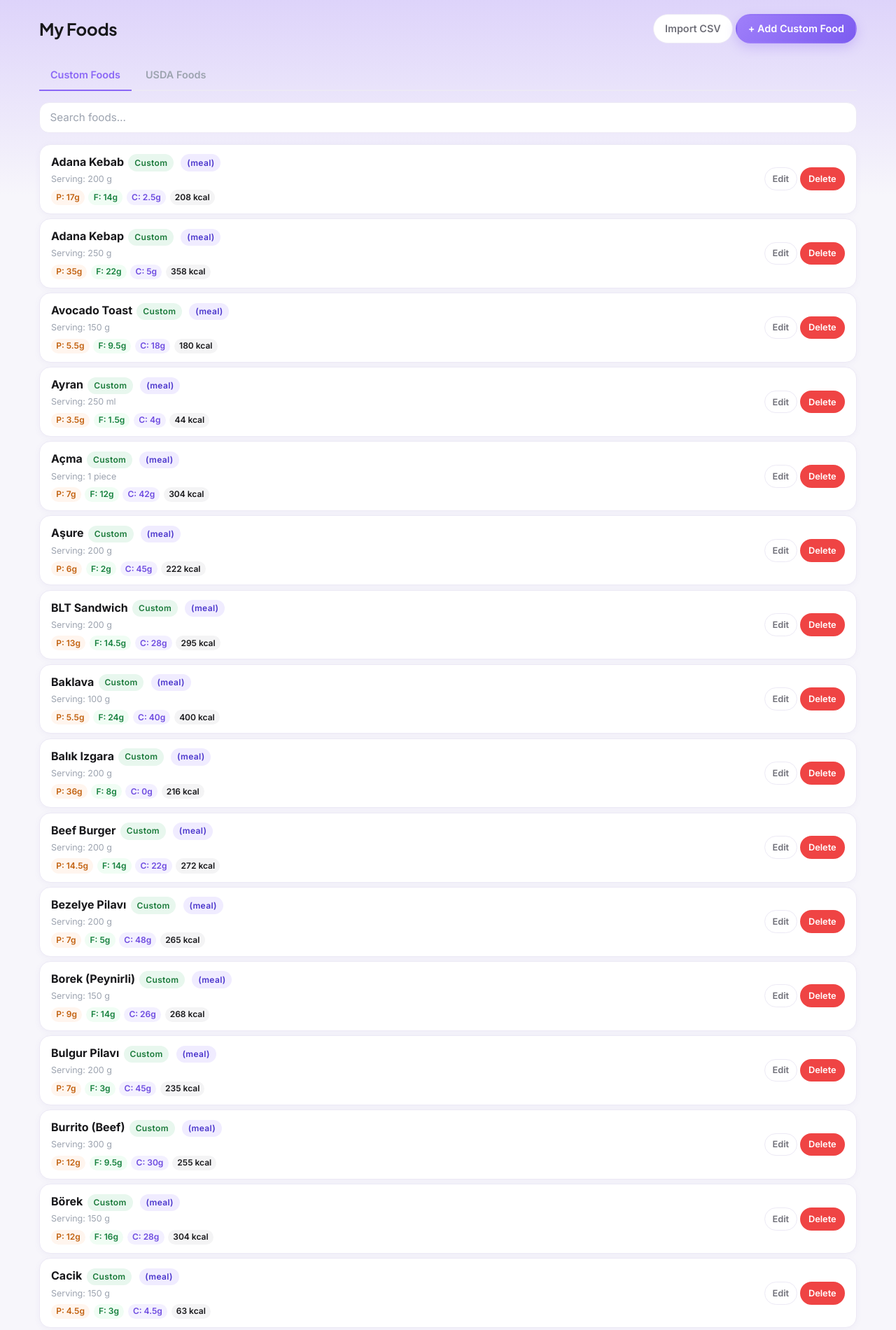
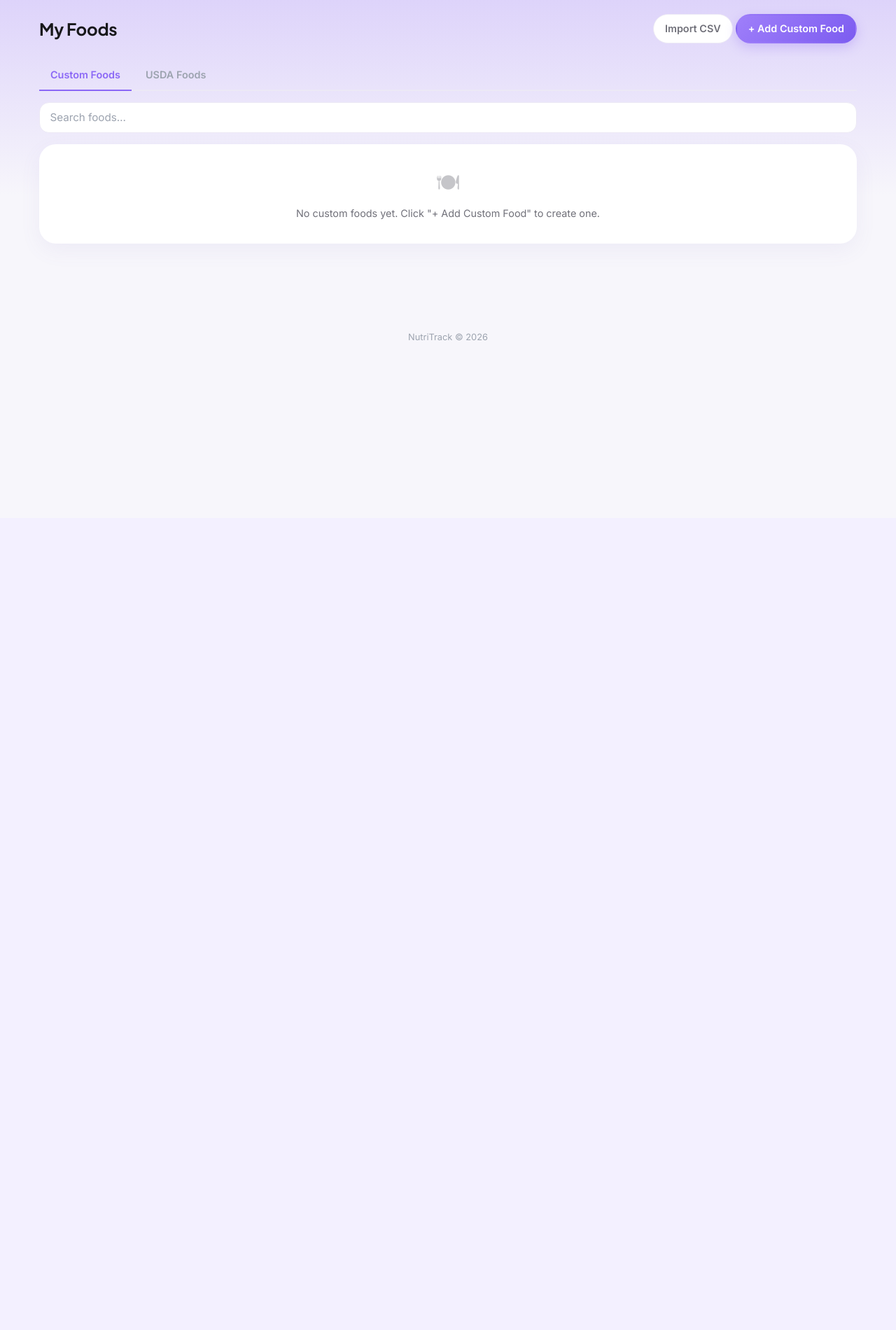
Before and after one commit to sakaryag/nutrition-tracker, a Flask app: page /foods in a window 1280 px wide; the page is wider, and only the part inside the window is pictured. Shown: the part 60-1960 px from the top of that part at 70% size. After the commit the page ends 547 px from the top of that part, so only its background shows below. Run offline with Flask 3, Linux system fonts and the light colour scheme; the visitor is signed in with stand-in values (Sample User, id 1); data comes from the database, SQL or seed files in the repository.

Commit message:
security: custom food ownership, dietitian invite UI; dock: Chat replaces Meals

```diff
--- a/app.py
+++ b/app.py
@@ -48,9 +48,11 @@ def create_app(config_name=None, test_config=None):
     @app.context_processor
     def inject_current_user():
         from flask import session as _session
+        from routes.auth import is_superadmin as _is_superadmin
         uid = _session.get('user_id')
         if uid is None:
-            return {'current_user': None, 'user_has_plan': False}
+            return {'current_user': None, 'user_has_plan': False,
+                    'current_user_is_superadmin': not app.config.get('AUTH_ENABLED')}
         try:
             from models.user import User as _User
             user = db.session.get(_User, uid)
@@ -63,9 +65,10 @@ def create_app(config_name=None, test_config=None):
                 user_has_plan = UserPlanAssignment.query.filter_by(
                     user_id=uid, is_active=True
                 ).first() is not None
-            return {'current_user': user, 'user_has_plan': user_has_plan}
+            return {'current_user': user, 'user_has_plan': user_has_plan,
+                    'current_user_is_superadmin': _is_superadmin(user)}
         except Exception:
-            return {'current_user': None, 'user_has_plan': False}
+            return {'current_user': None, 'user_has_plan': False, 'current_user_is_superadmin': False}
 
     with app.app_context():
         fingerprint = _startup_fingerprint()
@@ -79,6 +82,7 @@ def create_app(config_name=None, test_config=None):
             _patch_food_data(app)
             _patch_program_days(app)
             _patch_plan_feature_enabled(app)
+            _patch_saved_food_owner(app)
             _seed_starter_templates(app)
             _mark_startup_done(app, fingerprint)
 
@@ -191,6 +195,8 @@ def _migrate_add_columns(app):
             'ALTER TABLE saved_food ADD COLUMN IF NOT EXISTS g_per_unit FLOAT',
             'ALTER TABLE saved_food ADD COLUMN IF NOT EXISTS valid_units VARCHAR(500)',
             'ALTER TABLE saved_food ADD COLUMN IF NOT EXISTS is_archived BOOLEAN DEFAULT FALSE',
+            'ALTER TABLE saved_food ADD COLUMN IF NOT EXISTS owner_id INTEGER REFERENCES "user"(id)',
+            'CREATE INDEX IF NOT EXISTS ix_saved_food_owner_id ON saved_food (owner_id)',
             'ALTER TABLE food_entry ADD COLUMN IF NOT EXISTS template_id INTEGER',
             'ALTER TABLE food_entry ADD COLUMN IF NOT EXISTS user_id INTEGER REFERENCES "user"(id)',
             'ALTER TABLE daily_target ADD COLUMN IF NOT EXISTS user_id INTEGER REFERENCES "user"(id)',
@@ -495,6 +501,8 @@ def _migrate_add_columns(app):
             'ALTER TABLE saved_food ADD COLUMN g_per_unit FLOAT',
             'ALTER TABLE saved_food ADD COLUMN valid_units VARCHAR(500)',
             'ALTER TABLE saved_food ADD COLUMN is_archived BOOLEAN DEFAULT 0',
+            'ALTER TABLE saved_food ADD COLUMN owner_id INTEGER REFERENCES "user"(id)',
+            'CREATE INDEX IF NOT EXISTS ix_saved_food_owner_id ON saved_food (owner_id)',
             'ALTER TABLE food_entry ADD COLUMN template_id INTEGER',
             'ALTER TABLE food_entry ADD COLUMN user_id INTEGER REFERENCES "user"(id)',
             'ALTER TABLE daily_target ADD COLUMN user_id INTEGER REFERENCES "user"(id)',
@@ -1110,6 +1118,60 @@ def _patch_program_days(app):
         app.logger.info(f'Migrated {migrated} plans into ProgramDay/MealSlot/SlotItem structure.')
 
 
+def _patch_saved_food_owner(app):
+    """Backfill SavedFood.owner_id for legacy custom foods referenced by exactly one user.
+    Seeded meals and foods with zero or several referencing users stay unowned (read-only)."""
+    try:
+        from models.saved_food import SavedFood
+        from models.food_entry import FoodEntry
+        from models.meal_template import MealTemplate
+        from models.meal_template_item import MealTemplateItem
+        from models.recipe import Recipe
+        from models.recipe_ingredient import RecipeIngredient
+        from seed_data.meals import MEALS, TURKISH_MEALS_V2
+
+        seeded_meal_names = {m['name'] for m in MEALS} | {m['name'] for m in TURKISH_MEALS_V2}
+        cand = (
+            db.select(SavedFood.id)
+            .where(SavedFood.source == 'custom', SavedFood.owner_id.is_(None))
+            .where(db.not_(db.and_(SavedFood.food_type == 'meal', SavedFood.name.in_(seeded_meal_names))))
+        )
+        pair_queries = [
+            db.session.query(FoodEntry.saved_food_id, FoodEntry.user_id)
+            .filter(FoodEntry.saved_food_id.in_(cand), FoodEntry.user_id.isnot(None)),
+            db.session.query(MealTemplateItem.saved_food_id, MealTemplate.user_id)
+            .join(MealTemplate, MealTemplate.id == MealTemplateItem.template_id)
+            .filter(MealTemplateItem.saved_food_id.in_(cand), MealTemplate.user_id.isnot(None)),
+            db.session.query(RecipeIngredient.saved_food_id, Recipe.owner_id)
+            .join(Recipe, Recipe.id == RecipeIngredient.recipe_id)
+            .filter(RecipeIngredient.saved_food_id.in_(cand), Recipe.owner_id.isnot(None)),
+        ]
+        users_by_food = {}
+        for q in pair_queries:
+            for food_id, uid in q.distinct().all():
+                users_by_food.setdefault(food_id, set()).add(uid)
+
+        foods_by_user = {}
+        for food_id, uids in users_by_food.items():
+            if len(uids) == 1:
+                foods_by_user.setdefault(next(iter(uids)), []).append(food_id)
+        if not foods_by_user:
+            return
+        total = 0
+        for uid, ids in foods_by_user.items():
+            for i in range(0, len(ids), 500):
+                total += (
+                    SavedFood.query
+                    .filter(SavedFood.id.in_(ids[i:i + 500]), SavedFood.owner_id.is_(None))
+                    .update({'owner_id': uid}, synchronize_session=False)
+                )
+        db.session.commit()
+        app.logger.info('Backfilled owner_id on %d custom food(s).', total)
+    except Exception as e:
+        db.session.rollback()
+        app.logger.warning('_patch_saved_food_owner failed: %s', e)
+
+
 def _patch_plan_feature_enabled(app):
     """Backfill: ensure every user who has an active plan assignment
     has plan_feature_enabled=True so they can access the My Plan page.
--- a/models/saved_food.py
+++ b/models/saved_food.py
@@ -24,6 +24,8 @@ class SavedFood(db.Model):
     g_per_unit = db.Column(db.Float, nullable=True)  # grams per 1 piece/slice/serving (enables cross-unit conversion)
     valid_units = db.Column(db.String(500), nullable=True)  # JSON array of allowed unit keys; NULL = use default group logic
     is_archived = db.Column(db.Boolean, default=False)
+    # NULL = shared library food (USDA/seed/OpenFoodFacts cache/legacy): read-only for normal users.
+    owner_id = db.Column(db.Integer, db.ForeignKey('user.id'), nullable=True, index=True)
     created_at = db.Column(db.DateTime, default=lambda: datetime.now(timezone.utc))
     updated_at = db.Column(
         db.DateTime, default=lambda: datetime.now(timezone.utc), onupdate=lambda: datetime.now(timezone.utc)
@@ -55,4 +57,5 @@ class SavedFood(db.Model):
             'is_archived': self.is_archived,
             'g_per_unit': self.g_per_unit,
             'valid_units': self.valid_units,
+            'owner_id': self.owner_id,
         }
--- a/routes/auth.py
+++ b/routes/auth.py
@@ -191,9 +191,48 @@ def delete_user_data(uid):
                 pass
         db.session.delete(up)
 
+    _release_owned_foods(uid)
+
     user = db.session.get(User, uid)
     if user is not None:
         db.session.delete(user)
+
+
+def _release_owned_foods(uid):
+    """Delete the user's foods nobody else references; orphan (owner NULL) the rest."""
+    from models.saved_food import SavedFood
+    from models.food_entry import FoodEntry
+    from models.meal_template_item import MealTemplateItem
+    from models.recipe_ingredient import RecipeIngredient
+    from models.exchange_category_member import ExchangeCategoryMember
+    from models.slot_item import SlotItem
+    from models.slot_fulfillment import SlotFulfillment
+    from models.program_guideline import ProgramGuideline
+
+    # Apply pending ORM deletes (the user's own templates/recipes/categories) before checking refs.
+    db.session.flush()
+    owned = db.select(SavedFood.id).where(SavedFood.owner_id == uid)
+    if db.session.execute(owned.limit(1)).first() is None:
+        return
+    referenced = set()
+    for col in (FoodEntry.saved_food_id, MealTemplateItem.saved_food_id, RecipeIngredient.saved_food_id,
+                ExchangeCategoryMember.saved_food_id, SlotItem.saved_food_id,
+                SlotFulfillment.saved_food_id, ProgramGuideline.target_food_id):
+        referenced.update(r[0] for r in db.session.query(col).filter(col.in_(owned)).distinct())
+    # plan_task_completion.saved_food_id exists only via ALTER on older DBs (not in the ORM model).
+    try:
+        with db.session.begin_nested():
+            rows = db.session.execute(db.text(
+                'SELECT DISTINCT saved_food_id FROM plan_task_completion WHERE saved_food_id IN '
+                '(SELECT id FROM saved_food WHERE owner_id = :uid)'), {'uid': uid})
+            referenced.update(r[0] for r in rows)
+    except Exception:
+        pass
+
+    if referenced:
+        SavedFood.query.filter(SavedFood.owner_id == uid, SavedFood.id.in_(referenced)) \
+            .update({'owner_id': None}, synchronize_session=False)
+    SavedFood.query.filter(SavedFood.owner_id == uid).delete(synchronize_session=False)
 
 
 @auth_bp.route('/delete-account', methods=['GET', 'POST'])
--- a/routes/entries.py
+++ b/routes/entries.py
@@ -4,6 +4,7 @@ from models import db
 from models.food_entry import FoodEntry
 from models.saved_food import SavedFood
 from routes.auth import current_user_id
+from routes.foods import can_edit_food
 from sqlalchemy import func
 
 entries_bp = Blueprint('entries', __name__, url_prefix='/api/entries')
@@ -112,6 +113,7 @@ def create_entry():
                 default_serving=float(serving_size) if serving_size is not None else 100.0,
                 serving_unit=serving_unit,
                 is_archived=False,
+                owner_id=uid,
             )
             db.session.add(new_food)
             db.session.flush()          # populate new_food.id before commit
@@ -156,10 +158,10 @@ def update_entry(entry_id: int):
     if 'saved_food_id' in data:
         entry.saved_food_id = int(data['saved_food_id']) if data['saved_food_id'] is not None else None
 
-    # If this entry is linked to a custom saved food, keep its macros in sync.
+    # If this entry is linked to a custom saved food the caller owns, keep its macros in sync.
     if entry.saved_food_id:
         linked_food = db.session.get(SavedFood, entry.saved_food_id)
-        if linked_food and linked_food.source == 'custom':
+        if linked_food and linked_food.source == 'custom' and can_edit_food(linked_food):
             if 'protein' in data:
                 linked_food.protein = entry.protein
             if 'fat' in data:
--- a/routes/foods.py
+++ b/routes/foods.py
@@ -10,8 +10,33 @@ from flask import Blueprint, jsonify, request, current_app, session
 from sqlalchemy import case, or_
 from models import db
 from models.saved_food import SavedFood
+from models.user import User
+from routes.auth import current_user_id, is_superadmin
 
 foods_bp = Blueprint('foods', __name__, url_prefix='/api/foods')
+
+
+def _viewer():
+    """(uid, is_superadmin) for the current request."""
+    uid = current_user_id()
+    user = db.session.get(User, uid) if uid is not None else None
+    return uid, is_superadmin(user)
+
+
+def can_edit_food(food, viewer=None):
+    """USDA foods are read-only; others are editable by their owner or a superadmin (or anyone with auth off)."""
+    if food is None or food.source == 'usda':
+        return False
+    if not current_app.config.get('AUTH_ENABLED'):
+        return True
+    uid, superadmin = viewer or _viewer()
+    return superadmin or (uid is not None and food.owner_id == uid)
+
+
+def food_json(food, viewer=None):
+    d = food.to_dict()
+    d['can_edit'] = can_edit_food(food, viewer)
+    return d
 
 
 @foods_bp.before_request
@@ -193,7 +218,7 @@ def image_lookup():
 def _fetch_openfoodfacts(q: str) -> list:
     """Search OpenFoodFacts and return a list of SavedFood-like dicts.
     Returns [] on any error (network, timeout, bad data).
-    Saves new entries to saved_food with source='openfoodfacts'.
+    Saves new entries to saved_food with source='openfoodfacts' as an unowned shared cache.
     """
     try:
         url = (
@@ -246,7 +271,7 @@ def _fetch_openfoodfacts(q: str) -> list:
             .first()
         )
         if existing:
-            d = existing.to_dict()
+            d = food_json(existing)
             d['source'] = existing.source
             results.append(d)
         else:
@@ -266,7 +291,7 @@ def _fetch_openfoodfacts(q: str) -> list:
             db.session.add(food)
             try:
                 db.session.commit()
-                d = food.to_dict()
+                d = food_json(food)
                 d['source'] = 'openfoodfacts'
                 results.append(d)
             except Exception:
@@ -305,7 +330,13 @@ def search_foods():
         foods = query.order_by(relevance, type_order, name_col).limit(50).all()
     else:
         type_order = case((SavedFood.food_type == 'ingredient', 0), else_=1)
-        foods = query.order_by(type_order, name_col).limit(50).all()
+        uid = current_user_id()
+        if uid is not None:
+            # Surface the caller's own foods before the shared/community library.
+            owned_first = case((SavedFood.owner_id == uid, 0), else_=1)
+            foods = query.order_by(owned_first, type_order, name_col).limit(50).all()
+        else:
+            foods = query.order_by(type_order, name_col).limit(50).all()
 
     # Fuzzy search supplement: when LIKE produces < 5 results and query is 3+ chars,
     # pull candidates starting with the same letter and rank by WRatio similarity.
@@ -335,7 +366,8 @@ def search_foods():
         except Exception:
             pass  # fuzzy failure must never break primary results
 
-    local_results = [f.to_dict() for f in foods]
+    viewer = _viewer()
+    local_results = [food_json(f, viewer) for f in foods]
 
     # OpenFoodFacts fallback: only when local results are sparse and query is meaningful
     if q and len(q) >= 3 and len(local_results) < 3 and not source and not current_app.testing:
@@ -385,10 +417,11 @@ def create_food():
         source='custom',
         is_archived=False,
         g_per_unit=float(g_per_unit) if g_per_unit is not None else None,
+        owner_id=current_user_id(),
     )
     db.session.add(food)
     db.session.commit()
-    return jsonify(food.to_dict()), 201
+    return jsonify(food_json(food)), 201
 
 
 @foods_bp.route('/<int:food_id>', methods=['PUT'])
@@ -398,6 +431,8 @@ def update_food(food_id: int):
         return jsonify({'error': 'Food not found'}), 404
     if food.source == 'usda':
         return jsonify({'error': 'USDA foods cannot be edited. Clone the food first.'}), 403
+    if not can_edit_food(food):
+        return jsonify({'error': 'You can only edit your own foods. Clone the food first.'}), 403
     data = request.get_json(silent=True) or {}
     if 'name' in data:
         food.name = data['name']
@@ -427,7 +462,7 @@ def update_food(food_id: int):
     if 'g_per_unit' in data:
         food.g_per_unit = float(data['g_per_unit']) if data['g_per_unit'] is not None else None
     db.session.commit()
-    return jsonify(food.to_dict())
+    return jsonify(food_json(food))
 
 
 @foods_bp.route('/<int:food_id>', methods=['DELETE'])
@@ -437,6 +472,8 @@ def delete_food(food_id: int):
         return jsonify({'error': 'Food not found'}), 404
     if food.source == 'usda':
         return jsonify({'error': 'USDA foods cannot be deleted. Clone the food first.'}), 403
+    if not can_edit_food(food):
+        return jsonify({'error': 'You can only delete your own foods.'}), 403
     food.is_archived = True
     db.session.commit()
     return jsonify({'archived': food_id})
@@ -453,10 +490,11 @@ def clone_food(food_id: int):
         fiber=food.fiber, sugar=food.sugar,
         default_serving=food.default_serving, serving_unit=food.serving_unit,
         food_type=food.food_type, source='custom', is_archived=False,
+        owner_id=current_user_id(),
     )
     db.session.add(clone)
     db.session.commit()
-    return jsonify(clone.to_dict()), 201
+    return jsonify(food_json(clone)), 201
 
 
 @foods_bp.route('/import', methods=['POST'])
@@ -512,6 +550,7 @@ def import_foods_csv():
     skipped = 0
     errors = []
     total = 0
+    uid = current_user_id()
 
     for row in reader:
         total += 1
@@ -573,6 +612,7 @@ def import_foods_csv():
                 food_type='ingredient',
                 source='custom',
                 is_archived=False,
+                owner_id=uid,
             )
             db.session.add(food)
             existing_names.add(name.lower())
--- a/static/js/foods.js
+++ b/static/js/foods.js
@@ -197,7 +197,7 @@
   async function loadCustomFoods() {
     try {
       const foods = await api('/api/foods?q=&source=custom');
-      customFoods = (foods || []).filter(f => !f.is_archived);
+      customFoods = (foods || []).filter(f => !f.is_archived && f.can_edit !== false);
       renderCustomFoods(customFoods);
     } catch (err) {
       customFoodsList.innerHTML = '<p class="empty-msg">' + escHtml(t('common.loadError')) + '</p>';
@@ -230,7 +230,7 @@
       : (f.source === 'off' ? '<span class="badge badge--off">OpenFoodFacts</span>' : '<span class="badge badge--usda">USDA</span>');
 
     let actions = '';
-    if (isCustom) {
+    if (isCustom && f.can_edit !== false) {
       actions = `
         <button class="btn btn-sm btn-outline" data-action="edit" data-id="${f.id}" title="${escHtml(t('foods.edit'))}">${escHtml(t('foods.edit'))}</button>
         <button class="btn btn-sm btn-danger" data-action="delete" data-id="${f.id}" title="${escHtml(t('foods.delete'))}">${escHtml(t('foods.delete'))}</button>`;
--- a/static/sw.js
+++ b/static/sw.js
@@ -1,13 +1,13 @@
 /* ============================================================
    NutriTrack Service Worker
-   Cache name: nutritrack-v3
+   Cache name: nutritrack-v4
    Strategy:
      - /static/* → cache-first (CSS, JS, images, manifest)
      - /api/*    → network-first (always try live, fall back to cache)
      - pages     → network-first
    ============================================================ */
 
-var CACHE_NAME = 'nutritrack-v3';
+var CACHE_NAME = 'nutritrack-v4';
 
 var STATIC_SHELL = [
   '/',
--- a/templates/admin.html
+++ b/templates/admin.html
@@ -2,7 +2,7 @@
 {% block title %} — Admin{% endblock %}
 
 {% block content %}
-<section class="page-admin">
+<section class="page-admin" id="admin-page" data-superadmin="{{ 'true' if current_user_is_superadmin else 'false' }}">
 
   <div class="page-header">
     <h1>Admin Panel</h1>
--- a/templates/base.html
+++ b/templates/base.html
@@ -71,8 +71,8 @@
     <a href="/" class="bottom-dock__item" aria-label="Home" title="Home">
       <svg viewBox="0 0 24 24" aria-hidden="true"><path d="M3 10.5 12 3l9 7.5"/><path d="M5 9.5V20a1 1 0 0 0 1 1h4v-6h4v6h4a1 1 0 0 0 1-1V9.5"/></svg>
     </a>
-    <a href="/meals" class="bottom-dock__item" aria-label="Meals" title="Meals">
-      <svg viewBox="0 0 24 24" aria-hidden="true"><circle cx="12" cy="12" r="8"/><circle cx="12" cy="12" r="4.5"/><path d="M2 4v5a2 2 0 0 0 2 2"/><path d="M4 4v16"/><path d="M22 4c-1.5 0-2 2-2 4s.5 3 2 3v9"/></svg>
+    <a href="/chat" class="bottom-dock__item" aria-label="AI Chat" title="AI Chat">
+      <svg viewBox="0 0 24 24" aria-hidden="true"><path d="M21 12a8 8 0 0 1-11.6 7.1L4 20.5l1.4-4.9A8 8 0 1 1 21 12z"/><path d="M12 8.5l.9 1.9 1.9.9-1.9.9-.9 1.9-.9-1.9-1.9-.9 1.9-.9z"/></svg>
     </a>
     <a href="/?scan=1" class="bottom-dock__item bottom-dock__item--scan" data-dock-static aria-label="Scan food" title="Scan food">
       <svg viewBox="0 0 24 24" aria-hidden="true"><path d="M4 8V6a2 2 0 0 1 2-2h2"/><path d="M16 4h2a2 2 0 0 1 2 2v2"/><path d="M20 16v2a2 2 0 0 1-2 2h-2"/><path d="M8 20H6a2 2 0 0 1-2-2v-2"/><circle cx="12" cy="12" r="3"/></svg>
```
Also changed, not shown: routes/dietitian.py (+48 -2 lines), routes/recipes.py (+7 -2 lines), static/js/admin.js (+8 -1 lines), static/js/dietitian.js (+46 -0 lines), static/js/settings.js (+38 -6 lines), templates/dietitian.html (+9 -0 lines), tests/test_food_ownership.py (added, +145 -0 lines).
